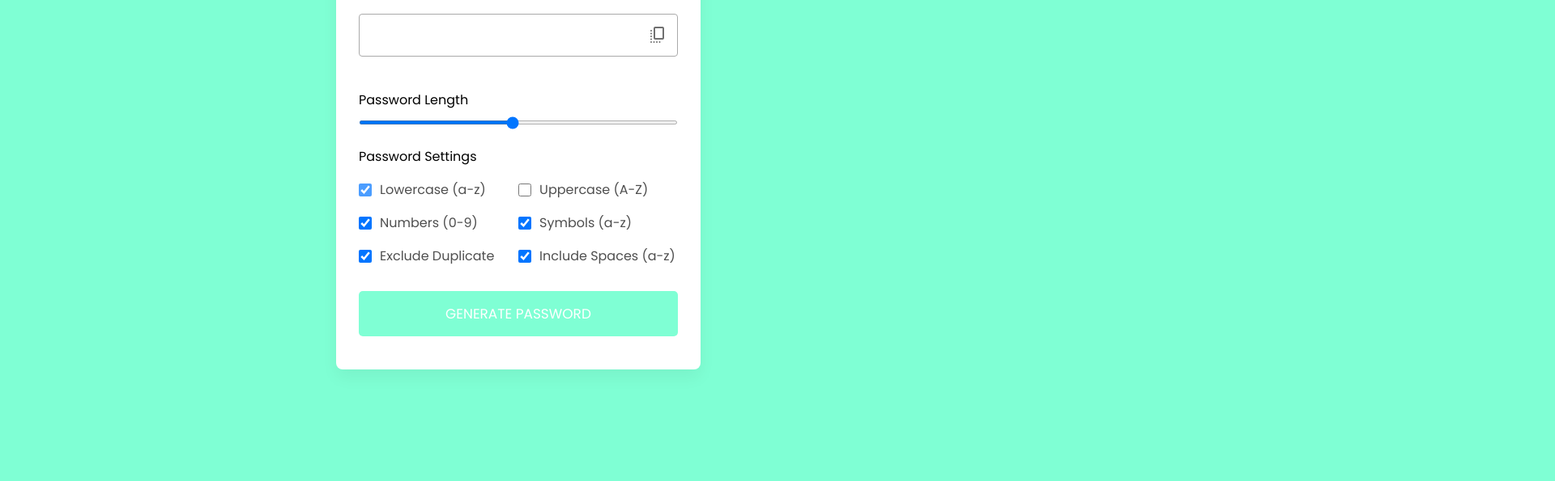
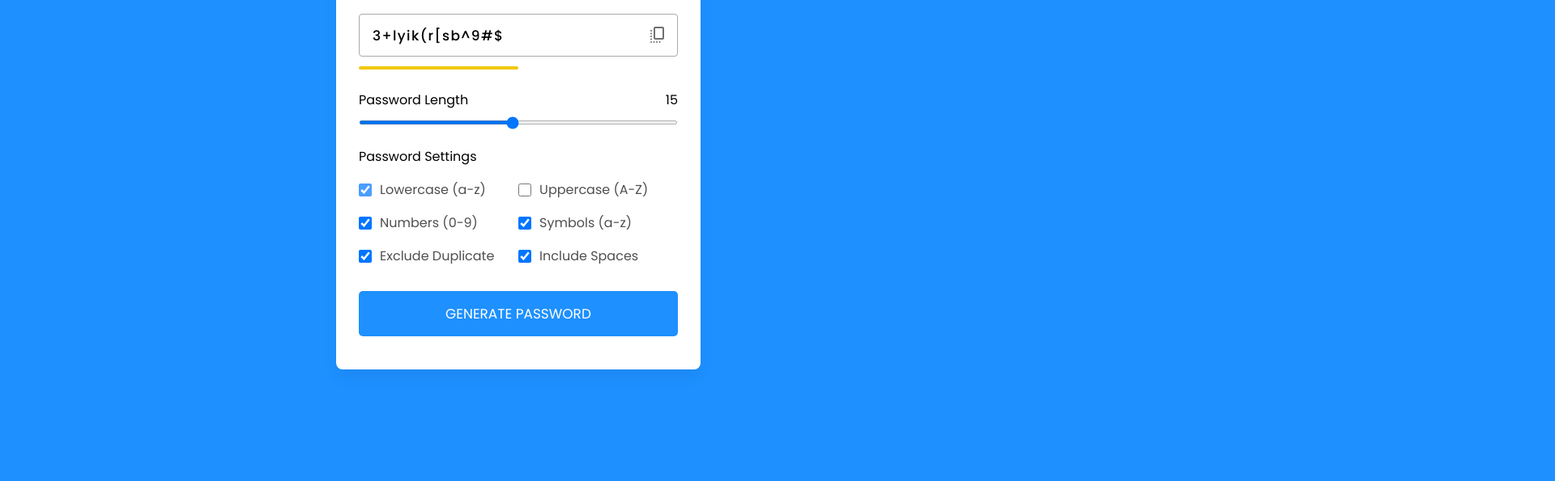
Before and after one commit to flasticky/PasswordGenerator-WebApp, a plain HTML site: page index.html in a window 1280 px wide. Shown: the part 205-800 px from the top of the page at 81% size, 1920 px wide, since content can reach past the window. Drawn offline with nearby package versions, Linux system fonts and the light colour scheme.

Commit message:
feat: script.js - JavaScript setup

```diff
--- a/index.html
+++ b/index.html
@@ -51,7 +51,7 @@
                         </li>
                         <li class="option">
                             <input type="checkbox" id="spaces" checked>
-                            <label for="spaces">Include Spaces (a-z)</label>
+                            <label for="spaces">Include Spaces</label>
                         </li>
                     </ul>
                 </div>
@@ -59,6 +59,6 @@
         </div>
     </div>
 
-    <link rel="stylesheet" href="./script.js">
+    <script src="./script.js"></script>
 </body>
 </html>
--- a/script.js
+++ b/script.js
@@ -11,3 +11,69 @@ const characters = {
     numbers: "0123456789",
     symbols: "!@#$%^&*(){}[]-_=+:';|<>,.?/~"
 }
+
+const generatePassword = () => {
+    let staticPassword = "",
+        randomPassword = "",
+        excludeDuplicate = false,
+        passLength = lengthSlider.value;
+
+    options.forEach(option => {
+        if (option.checked)
+        {
+            if (option.id !== "exc-duplicate" && option.id !== "spaces")
+            {
+                staticPassword += characters[option.id];
+            }
+            else if (option.id === "spaces")
+            {
+                staticPassword += ` ${staticPassword}   `;
+            }
+            else
+            {
+                excludeDuplicate = true;
+            }
+        }
+    });
+
+    for (let i = 0; i < passLength; i++)
+    {
+        let randomChar = staticPassword[Math.floor(Math.random() * staticPassword.length)];
+        if (excludeDuplicate)
+        {
+            !randomPassword.includes(randomChar) || randomChar == " " ? randomPassword += randomChar : i--;
+        }
+        else
+        {
+            randomPassword += randomChar;
+        }
+    }
+
+    passwordInput.value = randomPassword;
+}
+
+const updatePassIndicator = () => {
+    passIndicator.id = lengthSlider.value <= 8 ? "weak" : lengthSlider.value <= 16 ? "medium" : "strong";
+}
+
+const updateSlider = () => {
+    document.querySelector(".pass-length span").innerText = lengthSlider.value;
+    generatePassword();
+    updatePassIndicator();
+}
+
+updateSlider();
+
+const copyPassword = () => {
+    navigator.clipboard.writeText(passwordInput.value);
+    copyIcon.innerText = "check";
+    copyIcon.style.color = "#4285f4";
+    setTimeout(() => {
+        copyIcon.innerText = "copy_all";
+        copyIcon.style.color = "#707070";
+    }, 1500);
+}
+
+copyIcon.addEventListener("click", copyPassword);
+lengthSlider.addEventListener("input", updateSlider);
+generateBtn.addEventListener("click", generatePassword);
--- a/style.css
+++ b/style.css
@@ -14,7 +14,7 @@ body
     align-items: center;
     justify-content: center;
     min-height: 100vh;
-    background-color: aquamarine;
+    background-color: dodgerblue;
 }
 
 .container
@@ -99,13 +99,13 @@ body
 
 .pass-indicator#medium::before
 {
-    width: 20%;
+    width: 50%;
     background: #f1c80b;
 }
 
 .pass-indicator#strong::before
 {
-    width: 20%;
+    width: 100%;
     background: #43a047;
 }
 
@@ -168,7 +168,7 @@ body
     border: none;
     outline: none;
     cursor: pointer;
-    background: aquamarine;
+    background: dodgerblue;
     font-size: 1.06rem;
     padding: 0.94rem 0;
     border-radius: 5px;
```
